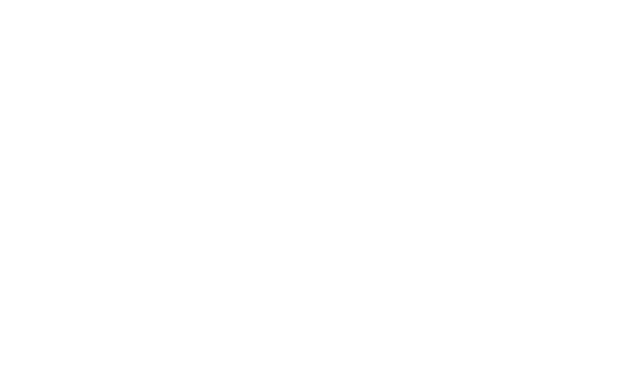
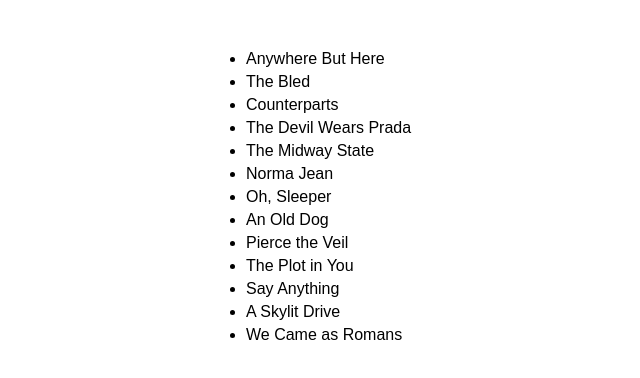
Before and after one commit to acciojob/sorting-articles-Tejaswini1397, a website: page main.html in a window 1280 px wide. Shown: the whole page, without its empty margins (199-839 px from the left). Drawn offline with Linux system fonts and the light colour scheme.

Commit message:
created a submission

```diff
--- a/main.html
+++ b/main.html
@@ -7,6 +7,8 @@
 </head>
 
 <body>
+	    <ul id="articles" class="band"></ul>
+
 	<!-- the entire body must be written by student -->
     <script type="text/javascript" src="./script.js">
 </script>
--- a/script.js
+++ b/script.js
@@ -1 +1,20 @@
 //your JS code here. If required.
+document.addEventListener('DOMContentLoaded', function () {
+    const articles = ['The Plot in You', 'The Devil Wears Prada', 'Pierce the Veil', 'Norma Jean', 'The Bled', 'Say Anything', 'The Midway State', 'We Came as Romans', 'Counterparts', 'Oh, Sleeper', 'A Skylit Drive', 'Anywhere But Here', 'An Old Dog'];
+
+    // Sort the articles while ignoring "a," "an," and "the"
+    const sortedArticles = articles.sort((a, b) => {
+        const wordsToIgnore = ["a", "an", "the"];
+        const getTitle = article => article.toLowerCase().replace(/^(a|an|the)\s+/i, '');
+        return getTitle(a).localeCompare(getTitle(b));
+    });
+
+    // Display sorted articles in the webpage
+    const articlesList = document.getElementById('articles');
+    sortedArticles.forEach(article => {
+        const listItem = document.createElement('li');
+
+        listItem.textContent = article;
+        articlesList.appendChild(listItem);
+    });
+});
--- a/styles.css
+++ b/styles.css
@@ -1 +1,21 @@
 /*  your css code here. If applicable */
+body {
+    font-family: Arial, sans-serif;
+    margin-left: 400px;
+    margin-top: 50px;
+}
+
+.band {
+    list-style-type:disc;
+    margin: 0px;
+}
+
+.band li {
+    margin: 5px;
+}
+
+.con{
+    margin-left: 200px;
+    width: 500px;
+    height: 200px;
+}
```
